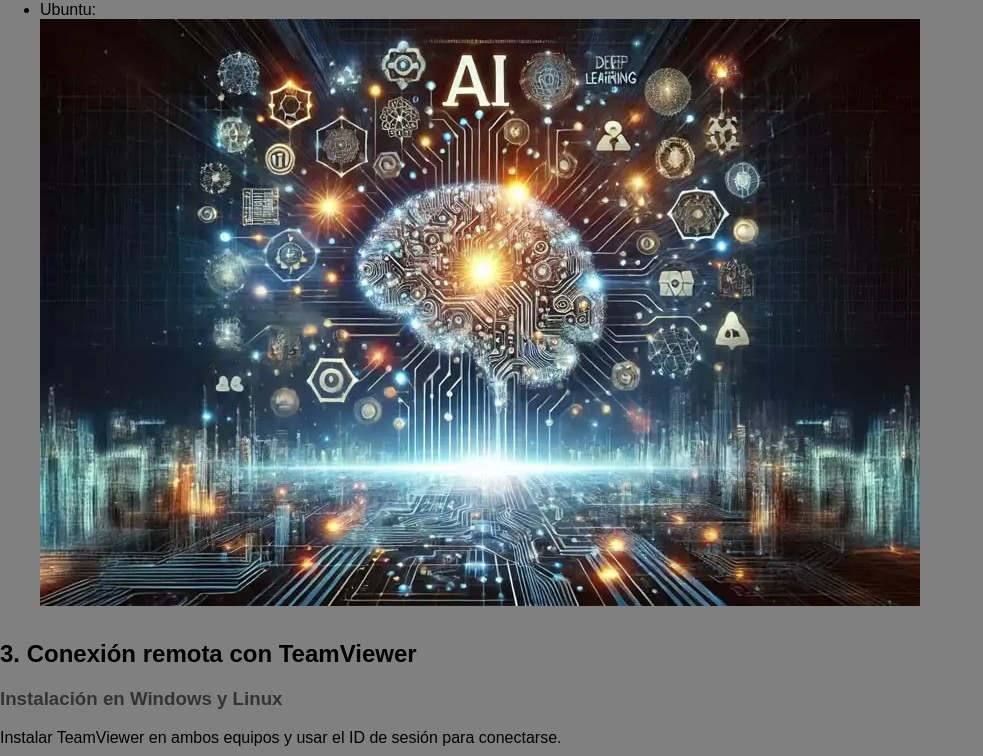
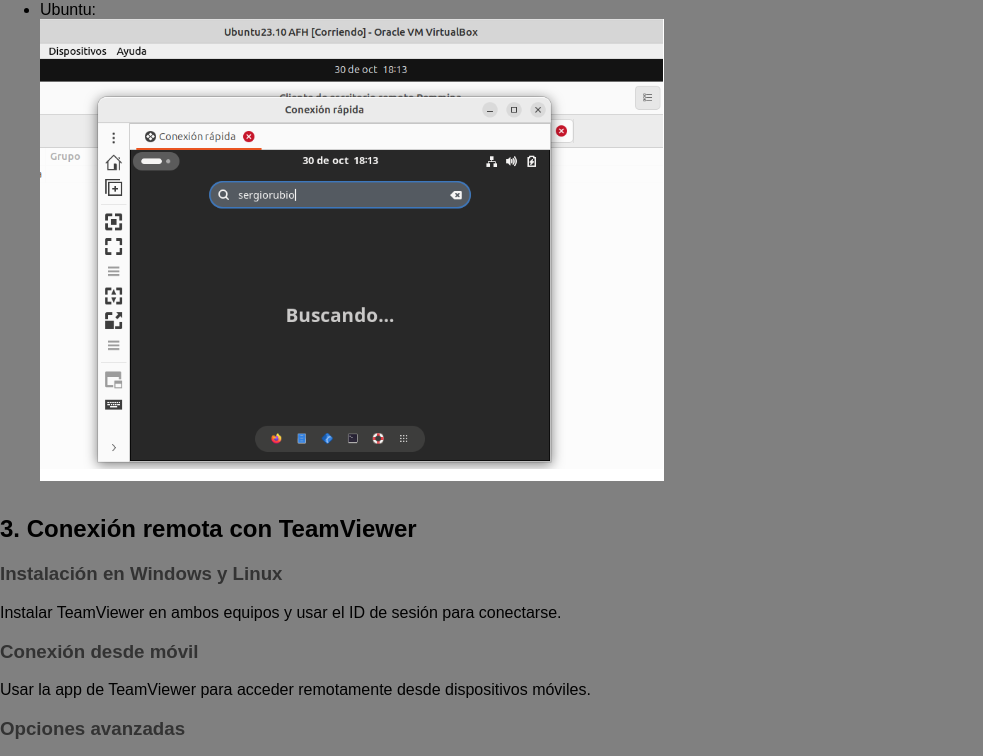
Before and after one commit to Sergio-rubi0/2asirAFH2526, a plain HTML site: page ConeRemo/index.html in a window 1280 px wide. Shown: the part 4024-4780 px from the top of the page, without its empty margins (0-983 px from the left). Drawn offline with Linux system fonts and the light colour scheme.

Commit message:
Update index.html

```diff
--- a/ConeRemo/index.html
+++ b/ConeRemo/index.html
@@ -58,7 +58,7 @@
       <img src="../Imagenes/clienteRDP.png" alt="Credenciales RDP Windows"><br>
       <img src="../Imagenes/clienteRDP2.png" alt="Conexion RDP Windows">
       <li>Ubuntu:</li>
-      <img src="../Imagenes/fotoIA.webp" alt="Conexion Remmina Ubuntu">
+      <img src="../Imagenes/ubuntuRemmina.png" alt="Conexion Remmina Ubuntu">
     </ul>
   </section>
 
```
